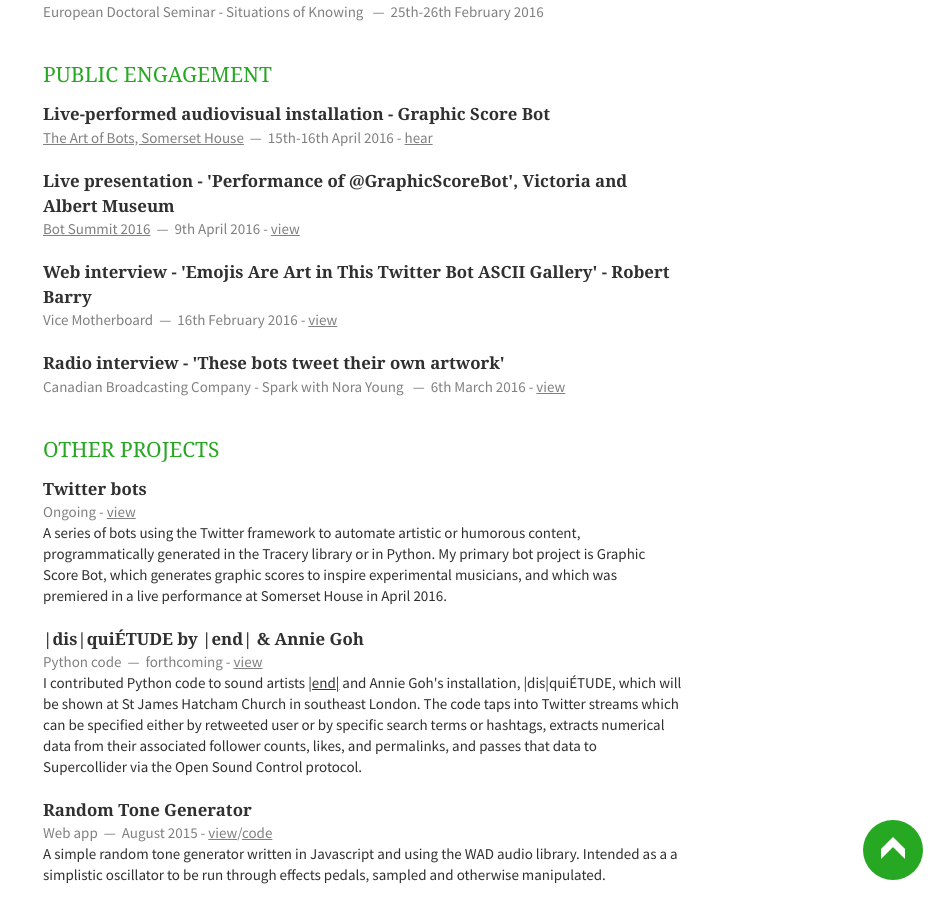
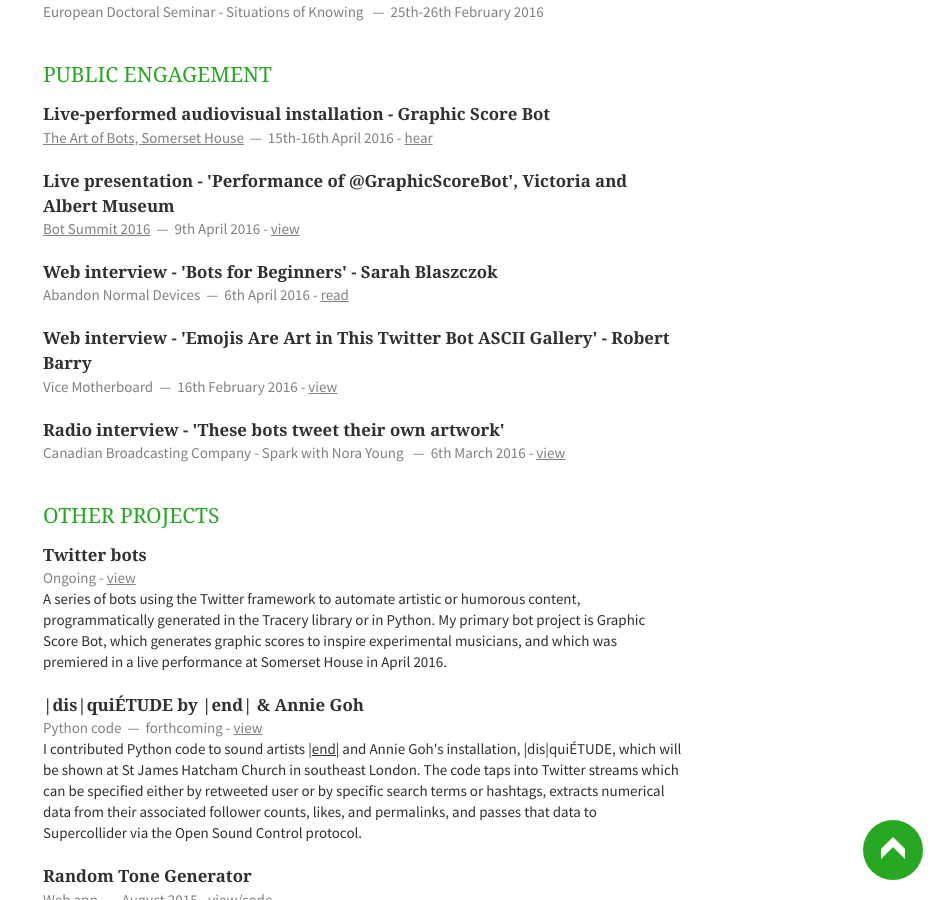
Before and after one commit to emmawinston/cv, a Jekyll site: the page built from index.html, in a window 1280 px wide and 900 px high, scrolled down 1941 px. Shown: the whole window, without its empty margins (337-1280 px from the left). Built offline with Jekyll 4.4.1, drawn with Linux system fonts in a browser that asks for light colours; nearby versions of some CDN libraries; Markdown is read by kramdown in place of the engine named in the settings; the list of posts is cut into pages by our own code.

Commit message:
added art of bots to media

```diff
--- a/_includes/media.html
+++ b/_includes/media.html
@@ -3,7 +3,7 @@
     <article>
         <header>
             <h1>Live-performed audiovisual installation - Graphic Score Bot</h1>
-            <span><address><a href="http://www.andfestival.org.uk/events/art-of-bots-showcase/">The Art of Bots, Somerset House</a></address><time>15th-16th April 2016</time> - <a href="https://soundcloud.com/deerful/graphicscorebot-improvisation">hear</a></span>
+            <span><address><a href="http://www.andfestival.org.uk/events/emma-winston-graphic-score-bot/">The Art of Bots, Somerset House</a></address><time>15th-16th April 2016</time> - <a href="https://soundcloud.com/deerful/graphicscorebot-improvisation">hear</a></span>
         </header>
         <p></p>
     </article>
@@ -11,6 +11,13 @@
         <header>
             <h1>Live presentation - 'Performance of @GraphicScoreBot', Victoria and Albert Museum</h1>
             <span><address><a href="https://shop.vam.ac.uk/whatson/index/view/id/1980/event/Bot-Summit-2016/dt/2016-04-09/eType/1/free/2">Bot Summit 2016</a></address><time>9th April 2016</time> - <a href="https://youtu.be/KTPih7D0Jhg?t=2h23m">view</a></span>
+        </header>
+        <p></p>
+    </article>
+    <article>
+        <header>
+            <h1>Web interview - 'Bots for Beginners' - Sarah Blaszczok</h1>
+            <span><address>Abandon Normal Devices</address><time>6th April 2016</time> - <a href="http://www.andfestival.org.uk/blog/bots-for-beginners-emma-winston/">read</a></span>
         </header>
         <p></p>
     </article>
```
